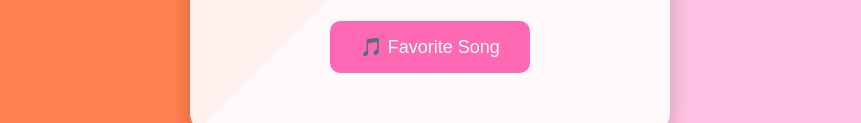
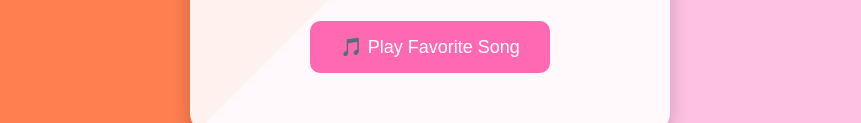
Before and after one commit to nicknoel123/date_invite, a plain HTML site: page index.html in a window 1280 px wide. Both pictures are taken after a click on the button "Yes". Shown: the part 502-625 px from the top of the page, without its empty margins (210-1071 px from the left). Drawn offline with Linux system fonts and the light colour scheme.

Commit message:
Update index.html

```diff
--- a/index.html
+++ b/index.html
@@ -68,7 +68,7 @@ yesBtn.addEventListener('click', () => {
       <p>⏰ I'll pick you up at 8:00 PM</p>
     </div>
     <img class="gif" src="https://media0.giphy.com/media/v1.Y2lkPTc5MGI3NjExMzE2Nm4xbHpta2dwejE4ZnFpamQ4bWN5ZjdwYnZwbjE0NHNpcDQybiZlcD12MV9pbnRlcm5hbF9naWZfYnlfaWQmY3Q9cw/RLRaDgnYY4i26hot7f/giphy.gif" alt="cute celebration">
-    <button id="playBtn" class="btn-play">🎵 Favorite Song</button>
+    <button id="playBtn" class="btn-play">🎵 Play Favorite Song</button>
     <div id="youtubeContainer" style="margin-top:20px;"></div>
   `;
 
```
